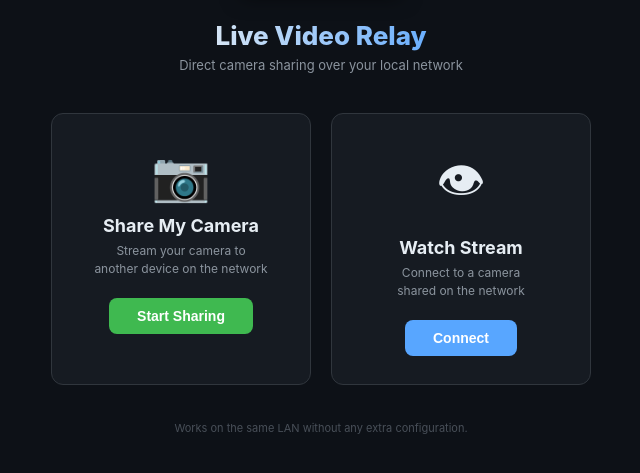
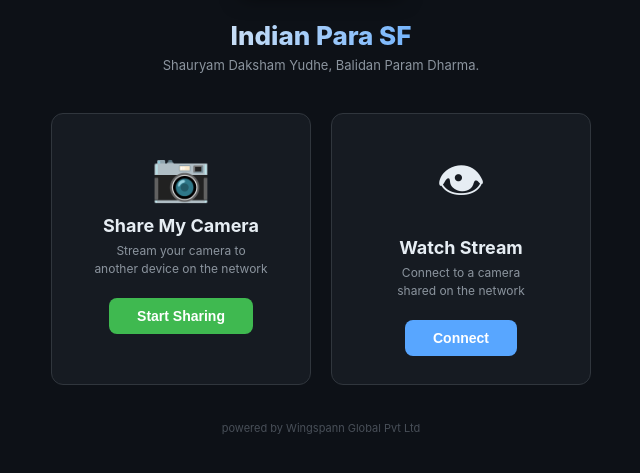
Before and after one commit to Monarch666/Live-video-streamer-via-network, a website: page android-app/index.html in a window 1280 px wide. Shown: the part 229-702 px from the top of the page, without its empty margins (319-959 px from the left). Drawn offline with Linux system fonts and the light colour scheme.

Commit message:
style(android): update branding text to Indian Para SF and Wingspann Global Pvt Ltd

```diff
--- a/android-app/index.html
+++ b/android-app/index.html
@@ -23,8 +23,8 @@
     <div id="homeScreen" class="screen home-screen active">
       <div class="home-header">
         <img src="logo.png" alt="Balidan Logo" class="app-logo-header">
-        <h1>Live Video Relay</h1>
-        <p>Direct camera sharing over your local network</p>
+        <h1>Indian Para SF</h1>
+        <p>Shauryam Daksham Yudhe, Balidan Param Dharma.</p>
       </div>
 
       <div class="cards-row">
@@ -45,7 +45,7 @@
         </div>
       </div>
 
-      <div class="home-footer">Works on the same LAN without any extra configuration.</div>
+      <div class="home-footer">powered by Wingspann Global Pvt Ltd</div>
     </div>
 
     <!-- ═══════════════════════════════════════════════════════
@@ -203,7 +203,7 @@
       <!-- Feeds Grid -->
       <div class="feeds-grid" id="feedsGrid"></div>
 
-      <div class="multiview-footer">Live Video Relay — powered by Cloudflare Tunnel</div>
+      <div class="multiview-footer">powered by Wingspann Global Pvt Ltd</div>
     </div>
 
   </div>
```
